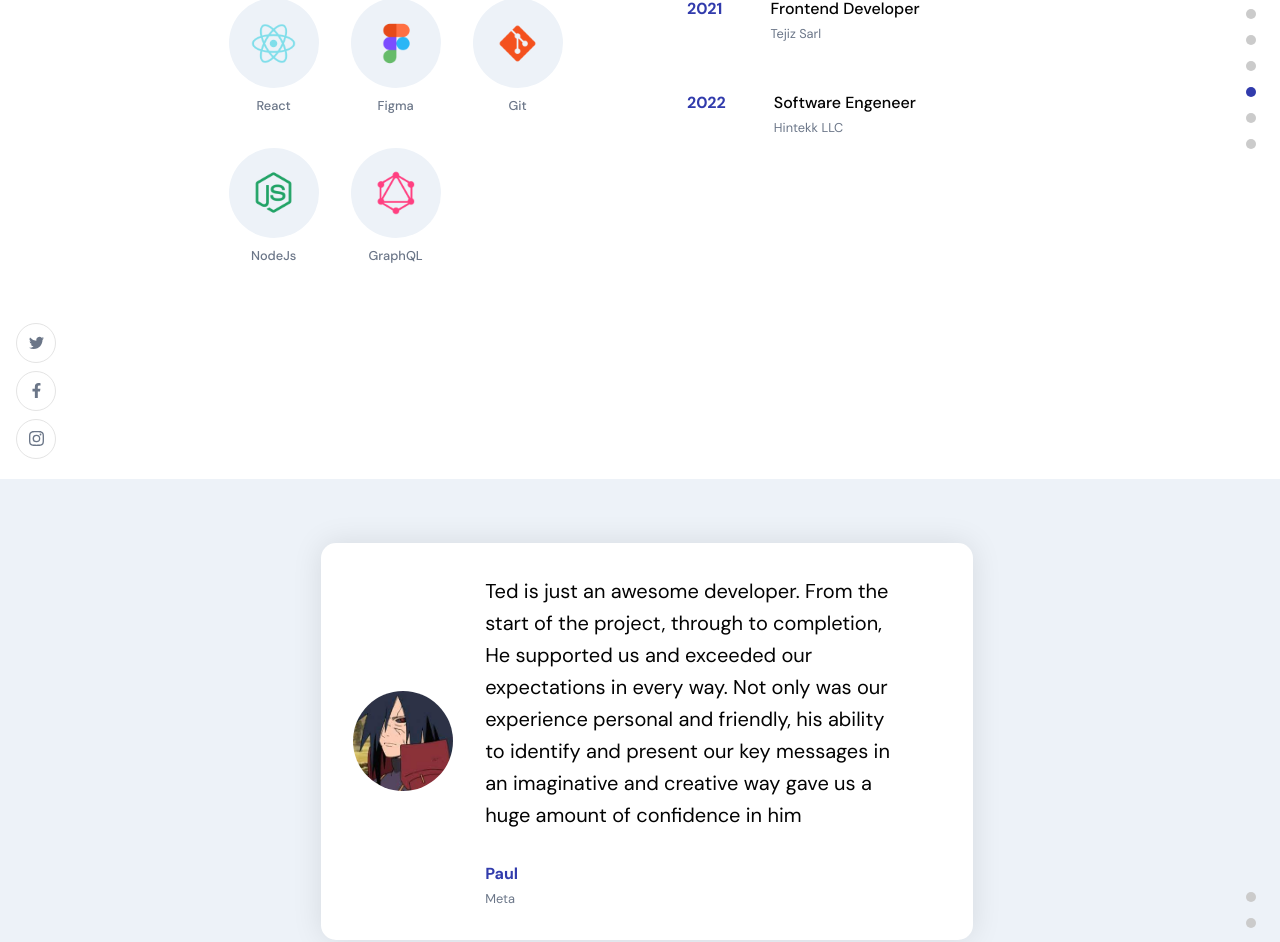
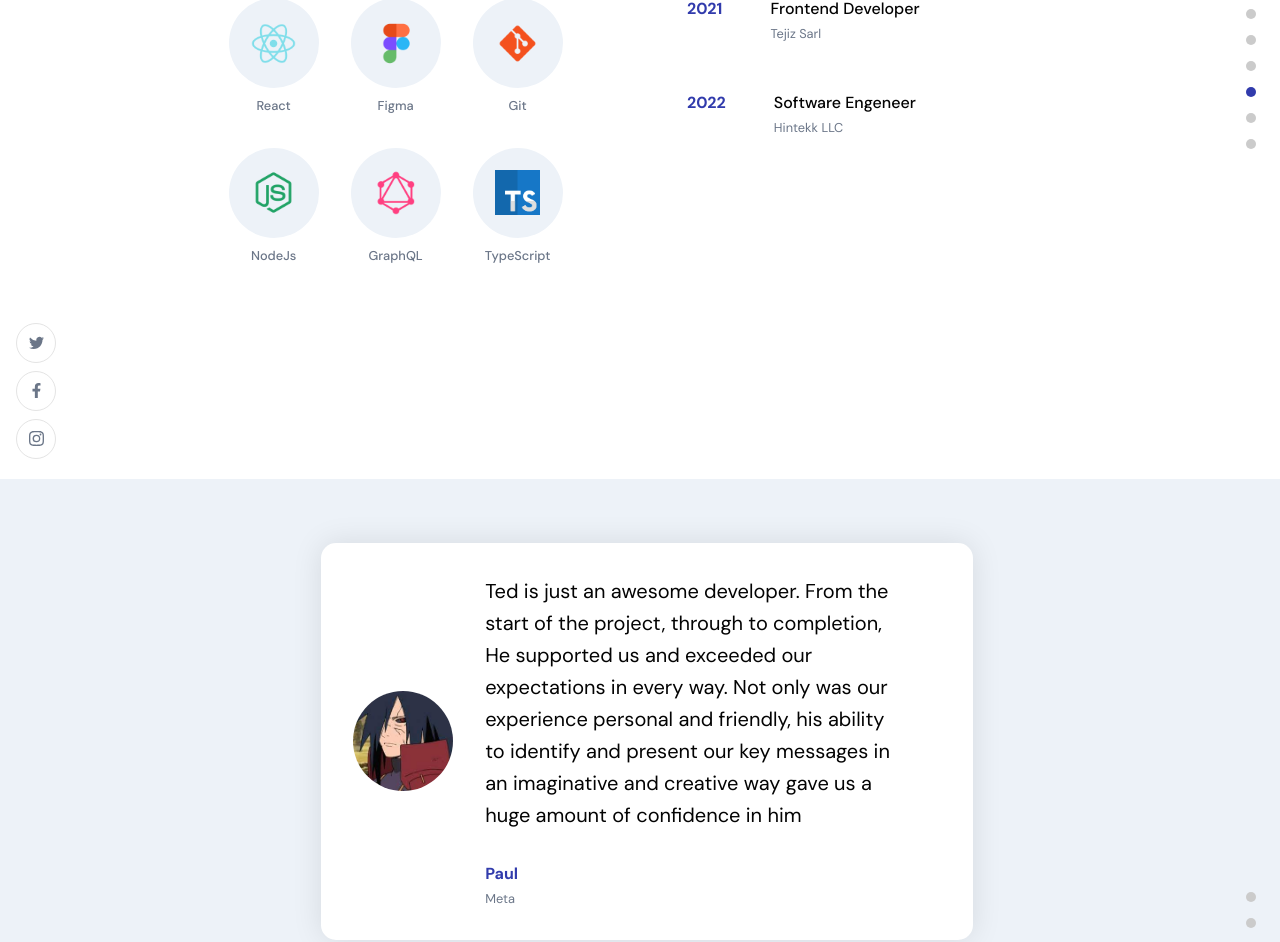
Before and after one commit to tdark23/monPortfolio, a React (Create React App) app: page / in a window 1280 px wide. Shown: the part 3077-4019 px from the top of the page. Built offline with nearby package versions, Linux system fonts and the light colour scheme.

Commit message:
Update Skills.jsx

```diff
--- a/src/container/Skills/Skills.jsx
+++ b/src/container/Skills/Skills.jsx
@@ -33,6 +33,11 @@ const Skills = () => {
     {
       name: 'GraphQL',
       icon: images.graphql,
+      bgColor: '#edf2f8',
+    },
+    {
+      name: 'TypeScript',
+      icon: images.typescript,
       bgColor: '#edf2f8',
     },
   ];
```
